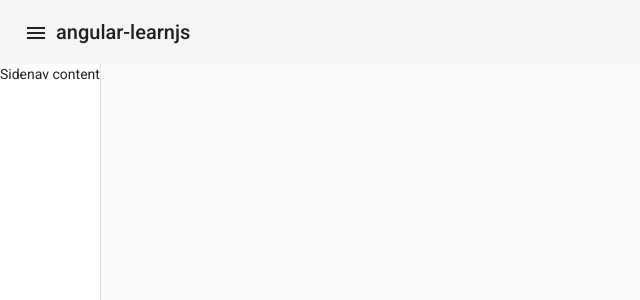
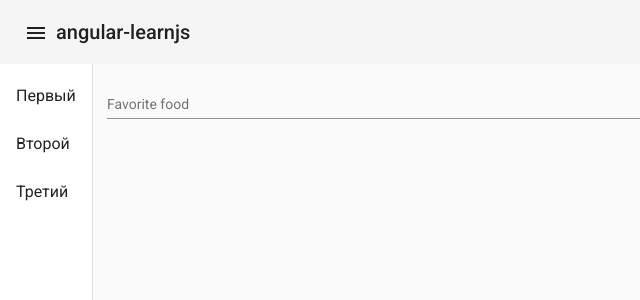
Before and after one commit to Cr4shez/angular-learnjs, an Angular app: page / in a window 1280 px wide. Both pictures are taken after a click on the button "menu". Shown: the top 300 px of the page, without its empty margins (0-640 px from the left). Built offline with nearby package versions, Linux system fonts and the light colour scheme.

Commit message:
feat: side-nav-list and search-input

```diff
--- a/src/app/app.component.html
+++ b/src/app/app.component.html
@@ -3,6 +3,18 @@
   (menuClick)="onMenuClick()"
 >
 </app-header>
-<app-sidenav [opened]="sideMenuOpened">
+<app-side-nav
+  [opened]="sideMenuOpened"
+>
+  <mat-list side-nav-items>
+    <mat-list-item>Первый</mat-list-item>
+    <mat-list-item>Второй</mat-list-item>
+    <mat-list-item>Третий</mat-list-item>
+  </mat-list>
 
-</app-sidenav>
+  <mat-form-field class="search-input">
+    <mat-label>Favorite food</mat-label>
+    <input matInput>
+  </mat-form-field>
+
+</app-side-nav>
--- a/src/app/app.component.less
+++ b/src/app/app.component.less
@@ -3,3 +3,7 @@
   flex-direction: column;
   height: 100%;
 }
+
+.search-input{
+  width: 100%;
+}
--- a/src/app/app.module.ts
+++ b/src/app/app.module.ts
@@ -6,6 +6,8 @@ import { AppComponent } from './app.component';
 import { BrowserAnimationsModule } from '@angular/platform-browser/animations';
 import { HeaderModule } from './components/header/header.module';
 import { MatSidenavModule } from '@angular/material/sidenav';
+import { MatListModule } from '@angular/material/list';
+import { MatInputModule } from '@angular/material/input';
 
 @NgModule({
   declarations: [AppComponent],
@@ -15,6 +17,8 @@ import { MatSidenavModule } from '@angular/material/sidenav';
     BrowserAnimationsModule,
     HeaderModule,
     MatSidenavModule,
+    MatListModule,
+    MatInputModule,
   ],
   providers: [],
   bootstrap: [AppComponent],
--- a/src/app/components/header/sidenav/sidenav.component.html
+++ b/src/app/components/header/sidenav/sidenav.component.html
@@ -1,8 +1,9 @@
 <mat-sidenav-container class="sidenav-container">
   <mat-sidenav [opened]="opened" mode="side">
-    Sidenav content
+    <ng-content select="[side-nav-items]"></ng-content>
   </mat-sidenav>
 
   <mat-sidenav-content class="sidenav-content">
+    <ng-content></ng-content>
   </mat-sidenav-content>
 </mat-sidenav-container>
--- a/src/app/components/header/sidenav/sidenav.component.less
+++ b/src/app/components/header/sidenav/sidenav.component.less
@@ -7,7 +7,5 @@
 }
 
 .sidenav-content {
-  display: flex;
-  align-items: center;
-  justify-content: center;
+  padding: 16px;
 }
--- a/src/app/components/header/sidenav/sidenav.component.ts
+++ b/src/app/components/header/sidenav/sidenav.component.ts
@@ -1,11 +1,12 @@
-import { Component, Input, OnInit } from '@angular/core';
+import { Component, Input, OnInit, TemplateRef } from '@angular/core';
 
 @Component({
-  selector: 'app-sidenav',
+  selector: 'app-side-nav',
   templateUrl: './sidenav.component.html',
   styleUrls: ['./sidenav.component.less'],
 })
 export class SidenavComponent {
   @Input() opened!: boolean;
+  @Input() navListTemplate!: TemplateRef<unknown>;
   constructor() {}
 }
```
